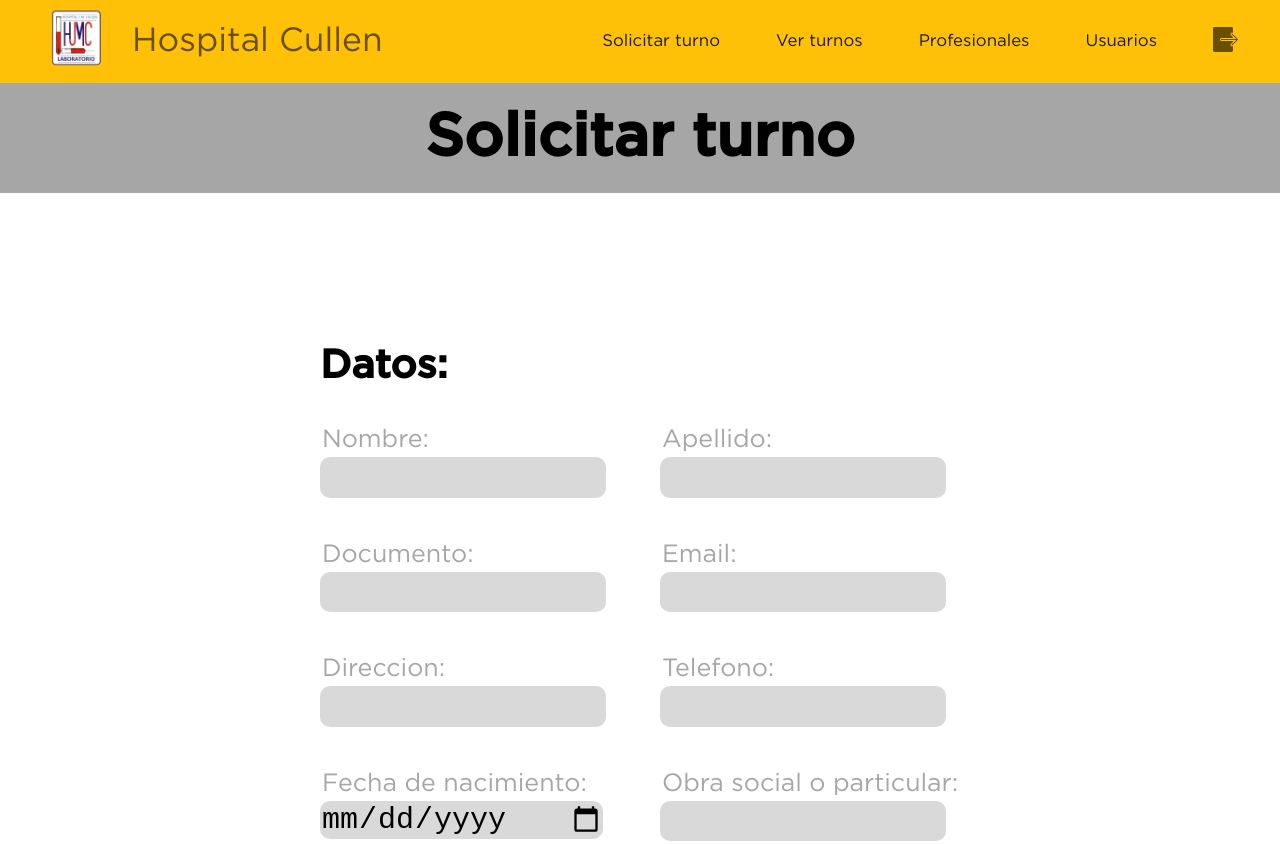
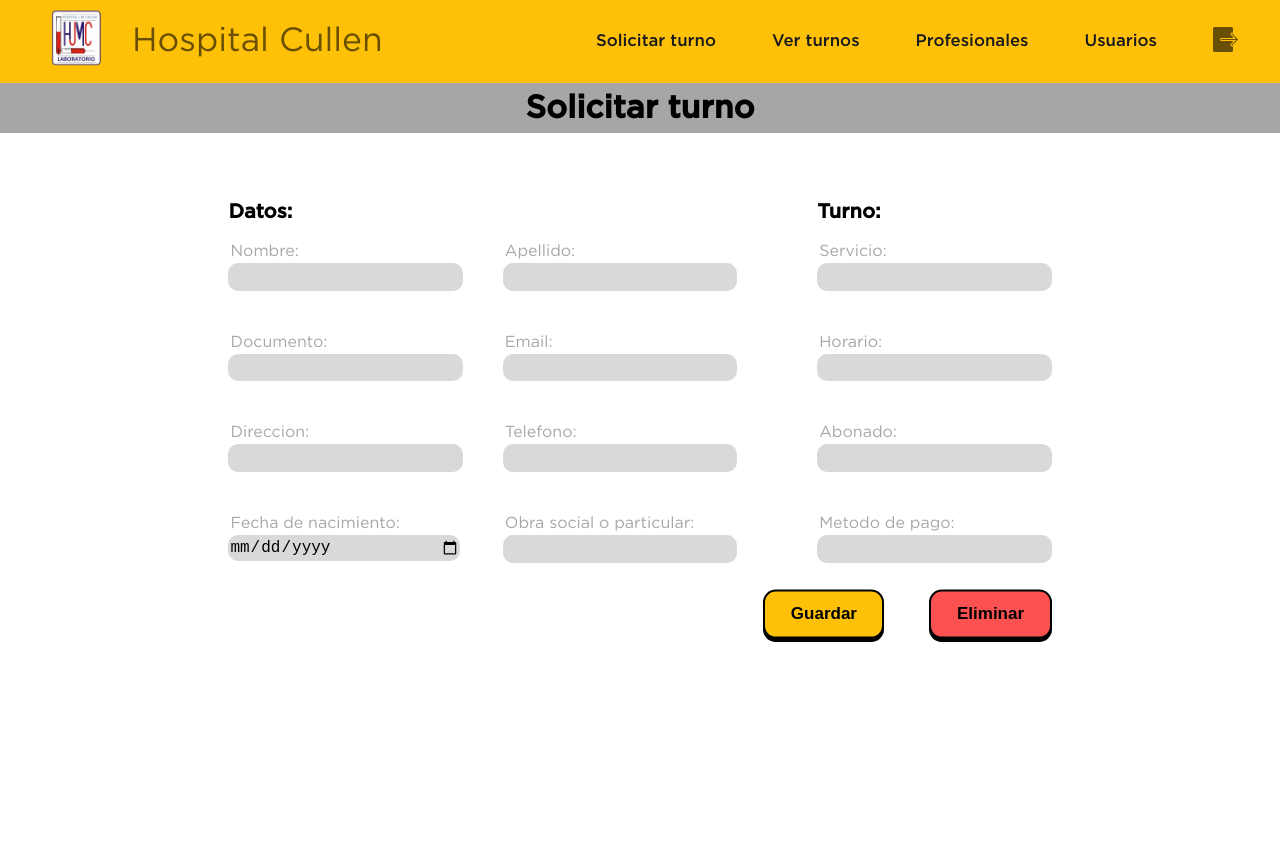
Before and after one commit to EzequielBerlanda/sistemadeturnos, a website: page pages/solicitarturno.html in a window 1280 px wide. Shown: the top 844 px of the page. After the commit the page ends 800 px from the top, so only its background shows below. Drawn offline with Linux system fonts and the light colour scheme; files whose address does not match are found by name.

Commit message:
sist de turnos

```diff
--- a/main.js
+++ b/main.js
@@ -54,8 +54,11 @@ turnero.forEach ((item) => {
   alert(nombre)
 } */
 
-function guardarPaciente(nombrePersona, edadPersona, direccionPersona){
-  this.nombre = nombrePersona;
-  this.edad = edadPersona;
-  this.direccion = direccionPersona;
+function guardarPaciente(nombre, apellido, documento, email, direccion, telefono, nacimiento, obrasocial, servicio, horario, abonado, pago){
+  let nombreP = document.getElementById("nombreForm").value;
+  this.nombreP = nombre;
 }
+
+const persona = new guardarPaciente();
+let nuevaLongitud = pacientes.push(persona);
+console.log(pacientes);
--- a/pages/solicitarturno.html
+++ b/pages/solicitarturno.html
@@ -19,7 +19,7 @@
                 <a href="">Ver turnos</a>
                 <a href="">Profesionales</a>
                 <a href="">Usuarios</a>
-                <a href=""><img src="./multimedia/icons8-logout-50.png" alt=""></a>
+                <a href=""><img src="../multimedia/icons8-logout-50.png" alt=""></a>
             </div>
         </nav>
         <div class="tituloHeaderSolicitarTurno">
@@ -30,12 +30,15 @@
     <main>
         <section class="solicitarTurno">
         <div class="datosPaciente">
+
+                <form id="formulario">
+                        <!-- DATOS -->
+
+                    <div class="datosFormulario">
                         <div class="tituloDatosPaciente">
                             <h2>Datos:</h2>
                         </div>
-                <form id="formulario">
-                        <!-- DATOS -->
-                    <div class="datosFormulario">
+                        <div class="todosLosInputsPaciente">
                             <div class="nombrePaciente">
                                 <p>Nombre:</p>
                                 <div class="field">
@@ -86,12 +89,16 @@
                             </div>
                         </div>
 
+                    </div>
+
                     <!-- TURNO -->
 
+
+                    <div class="turnoFormulario">
                         <div class="tituloTurnoPaciente">
                             <h2>Turno:</h2>
                         </div>
-                    <div class="turnoFormulario">
+                        <div class="todosLosInputsTurno">
                             <div class="servicioPaciente">
                             <p>Servicio:</p>
                             <div class="field">
@@ -115,9 +122,11 @@
                             <div class="field">
                                 <input type="text" name="metpago" required id="metpagoForm">
                             </div>
-                        </div>
+                        </div></div>
+
                     </div>
 
+                </form>
                  <!-- BUTTONS -->
                  <div class="botonesFormulario">
                     <div class="botonGuardar">
@@ -134,7 +143,6 @@
                     </div>
 
                 </div>
-                </form>
         </div>
     </section>
     </main>
--- a/scss/_header.scss
+++ b/scss/_header.scss
@@ -17,13 +17,13 @@ header{
         background-color: #FFC107;
     }
     .tituloHeaderSolicitarTurno{
-        height: 110px;
+        height: 50px;
         background-color: #A6A6A6;
         display: flex;
         justify-content: center;
         align-items: center;
         h1{
-            font-size: 60px;
+            font-size: 32px;
             font-family: gothamMedium;
         }
     }
--- a/scss/_main.scss
+++ b/scss/_main.scss
@@ -36,64 +36,72 @@ main{
         justify-content: center;
         align-items: center;
         flex-direction: column;
-        padding: 116px;
+        padding: 50px;
         .tituloDatosPaciente{
             display: flex;
             align-self: start;
            h2{
-            font-size: 40px;
+            font-size: 20px;
             font-family: gothamMedium;
            }
         }
         #formulario{
-            .datosFormulario{
+            display: flex;
+            flex-direction: row;
+            gap: 5rem;
+            .todosLosInputsPaciente{
             display: grid;
             grid-template-columns: repeat(2,4fr);
             gap: 40px;
             p{
-                font-size: 25px;
+                font-size: 16px;
                 color: #A6A6A6;
                 margin: 2px;
             }
             .field{
                 input{
                     background-color: #D9D9D9;
-                    width: 22vw;
-                    height: 3vw;
+                    width: 18vw;
+                    height: 2vw;
                     border: none;
                     border-radius: 10px;
-                    font-size: 30px;
+                    font-size: 16px;
                 }
             }
         }
         .turnoFormulario{
-            display: grid;
-            grid-template-columns: repeat(2,4fr);
-            gap: 40px;
+            display: flex;
+            flex-direction: column;
             p{
-                font-size: 25px;
+                font-size: 16px;
                 color: #A6A6A6;
                 margin: 2px;
             }
             .field{
                 input{
                     background-color: #D9D9D9;
-                    width: 22vw;
-                    height: 3vw;
+                    width: 18vw;
+                    height: 2vw;
                     border: none;
                     border-radius: 10px;
-                    font-size: 30px;
+                    font-size: 16px;
                 }
             }
+        }
+        .todosLosInputsTurno{
+            display: flex;
+            flex-direction: column;
+            gap: 40px;
         }
         .tituloTurnoPaciente{
             display: flex;
             align-self: start;
-            padding-top: 97px;
            h2{
-            font-size: 40px;
+            font-size: 20px;
             font-family: gothamMedium;
            }
+        }
+
     }
     .botonesFormulario{
         display: flex;
@@ -101,6 +109,7 @@ main{
         justify-content: end;
         padding-top: 30px;
         gap: 45px;
+        align-self: flex-end;
 
         .botonGuardar{
             button {
@@ -173,4 +182,3 @@ main{
 }
 }
 }
-}
--- a/scss/_nav.scss
+++ b/scss/_nav.scss
@@ -10,6 +10,7 @@ align-items: center;
 text-decoration: none;
 a{
     text-decoration: none;
+
 }
     .logoEmpresaNav{
         display: flex;
@@ -35,6 +36,7 @@ a{
             color: #17191E;
             font-size: 2.1vh;
             text-decoration: none;
+            font-family: gothamMedium;
             img{
                 width: 25px;
                 height: auto;
```
Also changed, not shown: css/main.css. Lines whose indentation alone changed are shown as unchanged.
